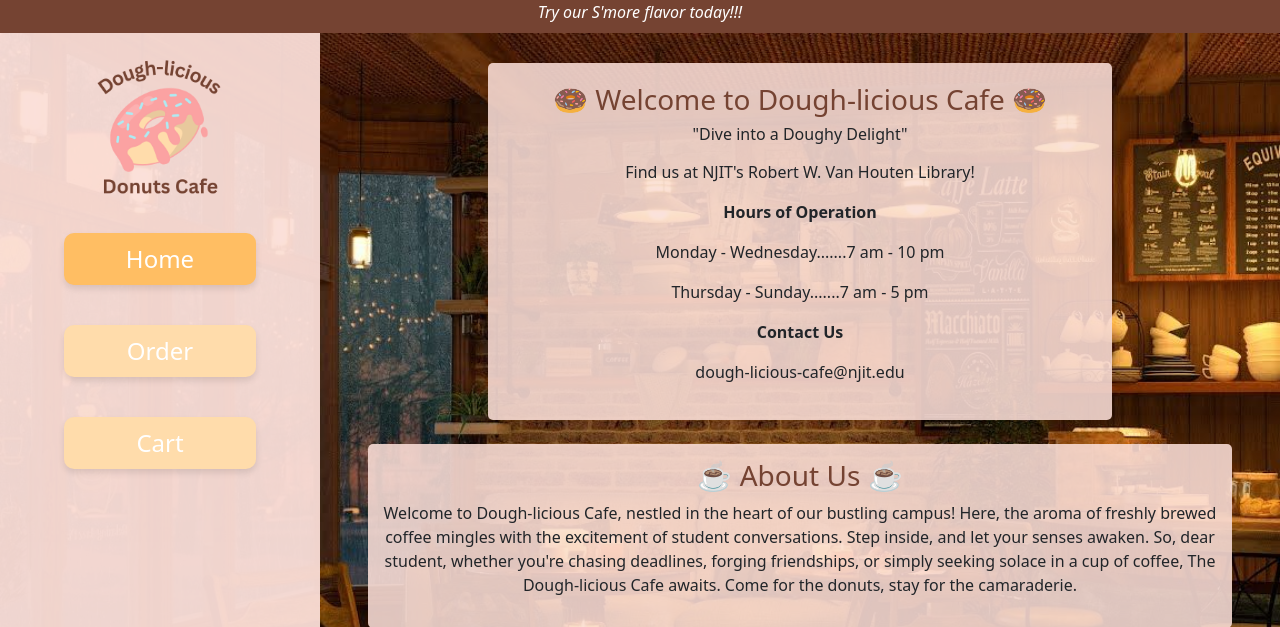
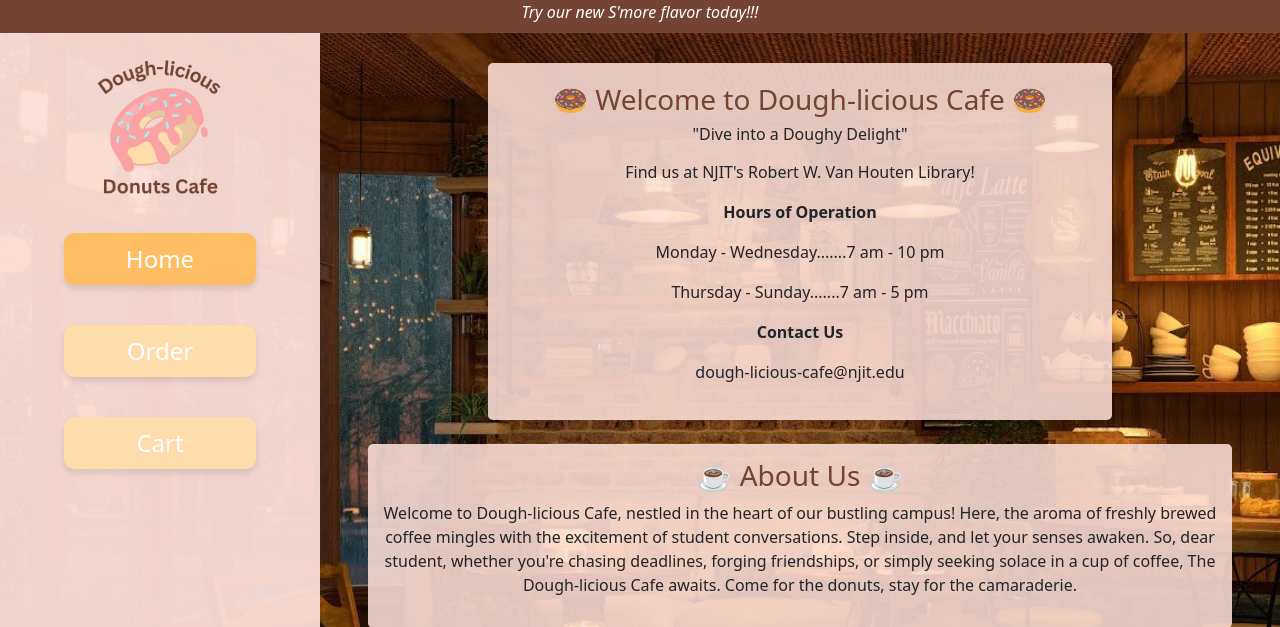
Before and after one commit to AdarshPuppala/Dough-licious-Cafe, a Django app: page / in a window 1280 px wide. Shown: the top 627 px of the page. Run offline with Django 4.2, Linux system fonts and the light colour scheme.

Commit message:
added new to discount

```diff
--- a/store/templates/index.html
+++ b/store/templates/index.html
@@ -25,7 +25,7 @@
 
   <body>
     <div class="discount">
-      <h6>Try our S'more flavor today!!!</h6>
+      <h6>Try our new S'more flavor today!!!</h6>
     </div>
     <main class="d-flex flex-row">
       <div
@@ -109,11 +109,11 @@
       </footer>
     </div>
     <script>
-      src = "index.js";
+      src = 'index.js';
     </script>
     <script>
       src =
-        "https://cdn.jsdelivr.net/npm/bootstrap@5.3.3/dist/js/bootstrap.bundle.min.js";
+        'https://cdn.jsdelivr.net/npm/bootstrap@5.3.3/dist/js/bootstrap.bundle.min.js';
     </script>
   </body>
 </html>
--- a/store/templates/menu.html
+++ b/store/templates/menu.html
@@ -24,7 +24,7 @@
   </head>
   <body>
     <div class="discount">
-      <h6>Try our S'more flavor today!!!</h6>
+      <h6>Try our new S'more flavor today!!!</h6>
     </div>
     <main class="d-flex flex-row">
       <div
```
